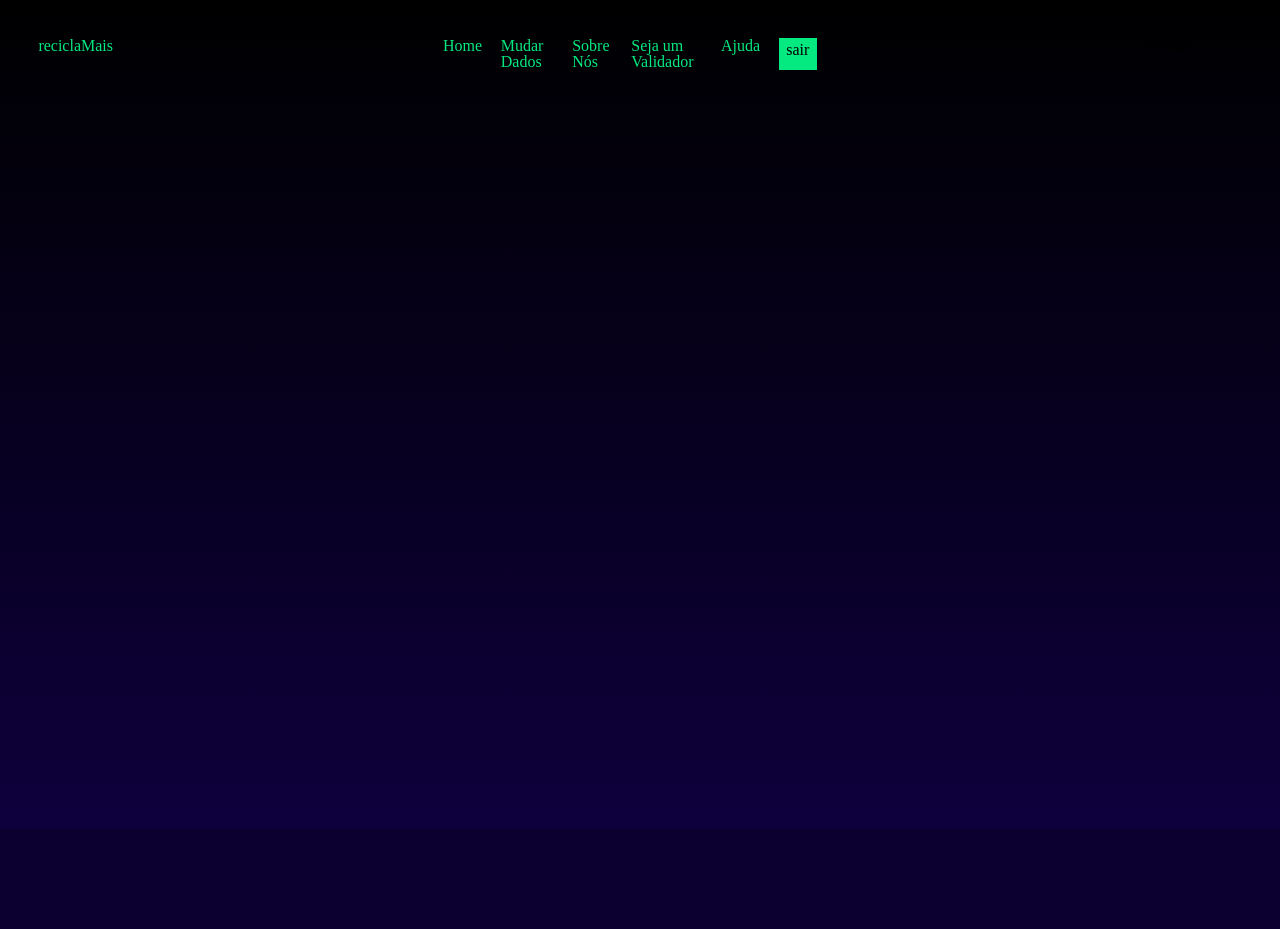
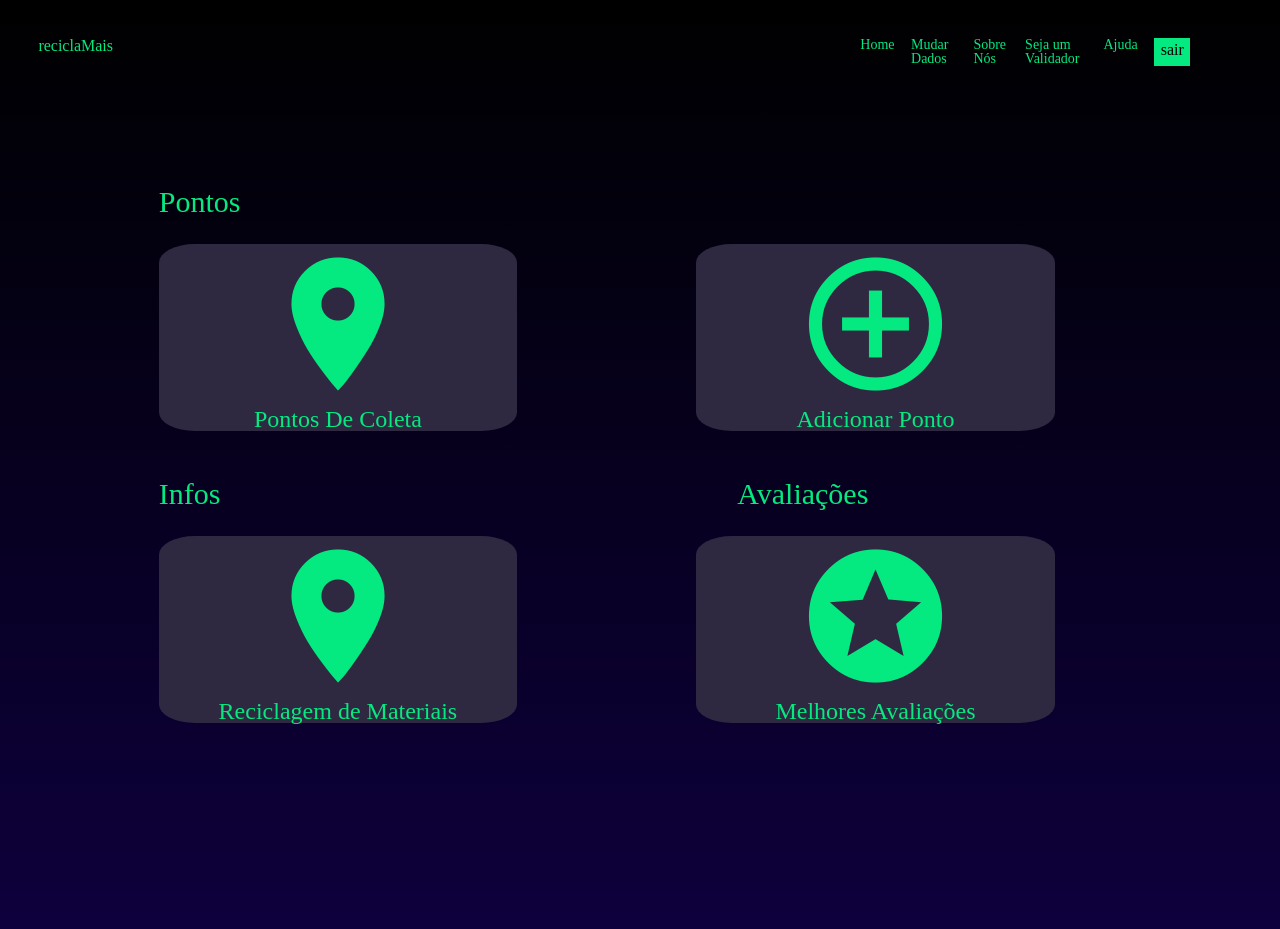
Before and after one commit to RayAra2004/ReciclaMais, a PHP site: page /telas/paginaInicialUser.html in a window 1280 px wide. Before the commit the page ends 829 px from the top, so only its background shows below. Run offline with PHP 8.4, Linux system fonts and the light colour scheme.

Commit message:
header e body paginaInicialUser

```diff
--- a/css/paginaInicialUser.css
+++ b/css/paginaInicialUser.css
@@ -1,8 +1,16 @@
+*{
+  color: #05e981;
+}
 body{
   min-height: 94vh;
   padding: 3%;
   background-image: linear-gradient(180deg, rgb(0, 0, 0), rgb(14, 0, 61));
 }
+
+p{
+  font-size: min(14px,20vw);
+}
+
 header{
   display: flex;
   width: 90vw;
@@ -13,14 +21,12 @@ header{
   display: flex;
   max-width:fit-content;
   max-height: 0%;
-  color: #05e981;
 }
 .menu{
   display: flex;
   max-width: fit-content;
   max-height: 0%;
   column-gap: 5%;
-  color: #05e981;
 }
 .menu .sairBtn{
   background-color: #05e981;
@@ -28,3 +34,36 @@ header{
   padding-block: 1%;
   padding-inline: 2%;
 }
+
+.conteudo{
+  padding: 10%;
+}
+
+.conteudo p{
+  font-size: min(24px,20vw);
+}
+
+.subtitle{
+  width: 30vw;
+  font-size: 30px;
+}
+
+.optionGroup{
+  display: flex;
+  margin-bottom: 5%;
+  justify-content: space-between;
+  /*background-color: white;*/
+  width: 70vw;
+}
+.option{
+  margin-top: 3%;
+  text-align: center;
+  background-color: #2f2841;
+  height: 100%;
+  width: 40%;
+  border-radius: 10%;
+}
+
+.material-icons{
+  font-size: min(160px, 26vw);
+}
--- a/telas/paginaInicialUser.html
+++ b/telas/paginaInicialUser.html
@@ -5,6 +5,8 @@
     <meta http-equiv="X-UA-Compatible" content="IE=edge">
     <meta name="viewport" content="width=device-width, initial-scale=1.0">
     <link rel="stylesheet" href="../css/reset.css">
+    <link href="https://fonts.googleapis.com/icon?family=Material+Icons"
+      rel="stylesheet">
     <link rel="stylesheet" href="../css/paginaInicialUser.css">
     <title>Document</title>
 </head>
@@ -21,9 +23,47 @@
             <p>Ajuda</p>
             <div class="sairBtn">sair</div>
         </div>
+    </header>
+    <div class="conteudo">
         <div class="subtitle">
             Pontos
         </div>
-    </header>
+        <div class="optionGroup">
+            <div class="option">
+                <span class="material-icons">
+                    location_on
+                </span>
+                <p>Pontos De Coleta</p>
+            </div>
+            <div class="option">
+                <span class="material-icons">
+                    add_circle_outline
+                </span>
+                <p>Adicionar Ponto</p>
+            </div>
+        </div>
+        <div style="display: flex;justify-content: space-between;">
+        <div class="subtitle">
+            Infos
+        </div>
+        <div class="subtitle">
+            Avaliações
+        </div>
+        </div>
+        <div class="optionGroup">
+            <div class="option">
+                <span class="material-icons">
+                    location_on
+                </span>
+                <p>Reciclagem de Materiais</p>
+            </div>
+            <div class="option">
+                <span class="material-icons">
+                    stars
+                </span>
+                <p>Melhores Avaliações</p>
+            </div>
+        </div>
+    </div>
 </body>
 </html>
```
